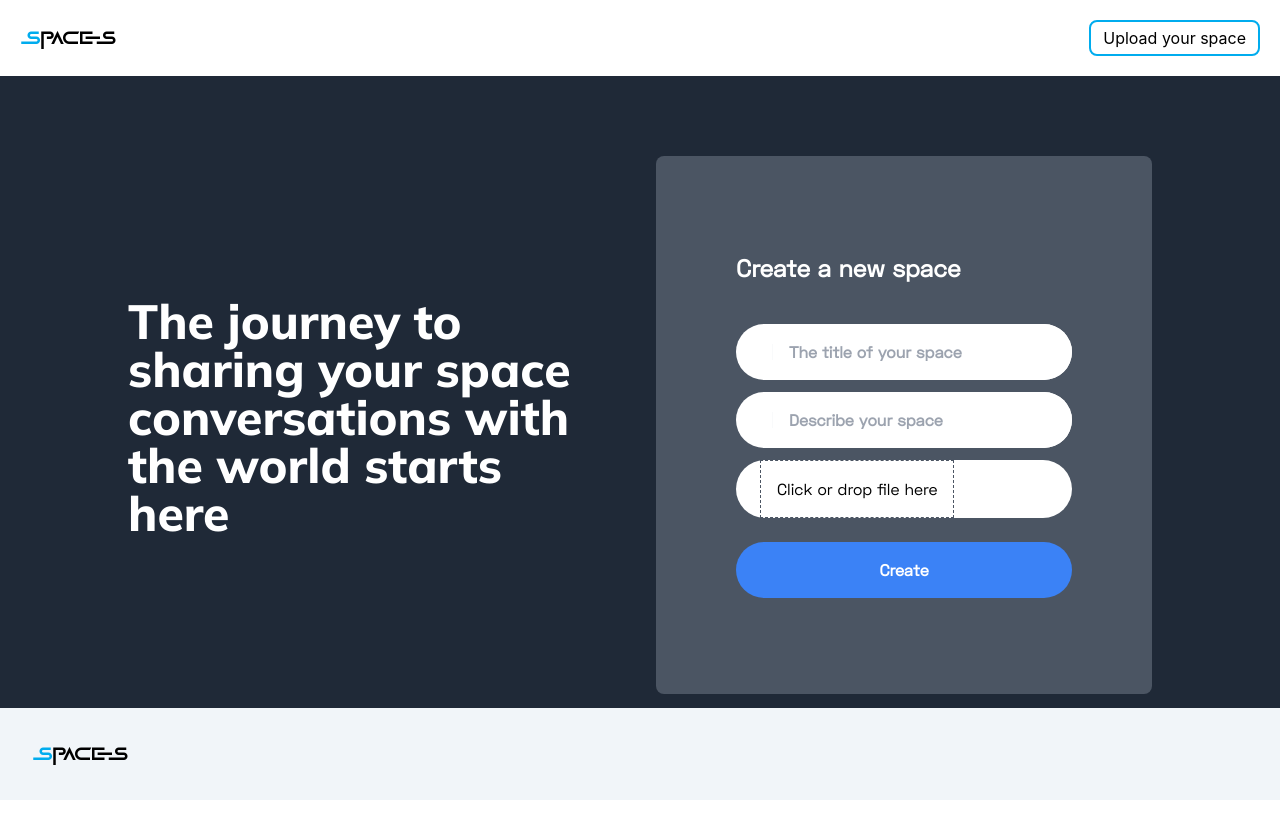
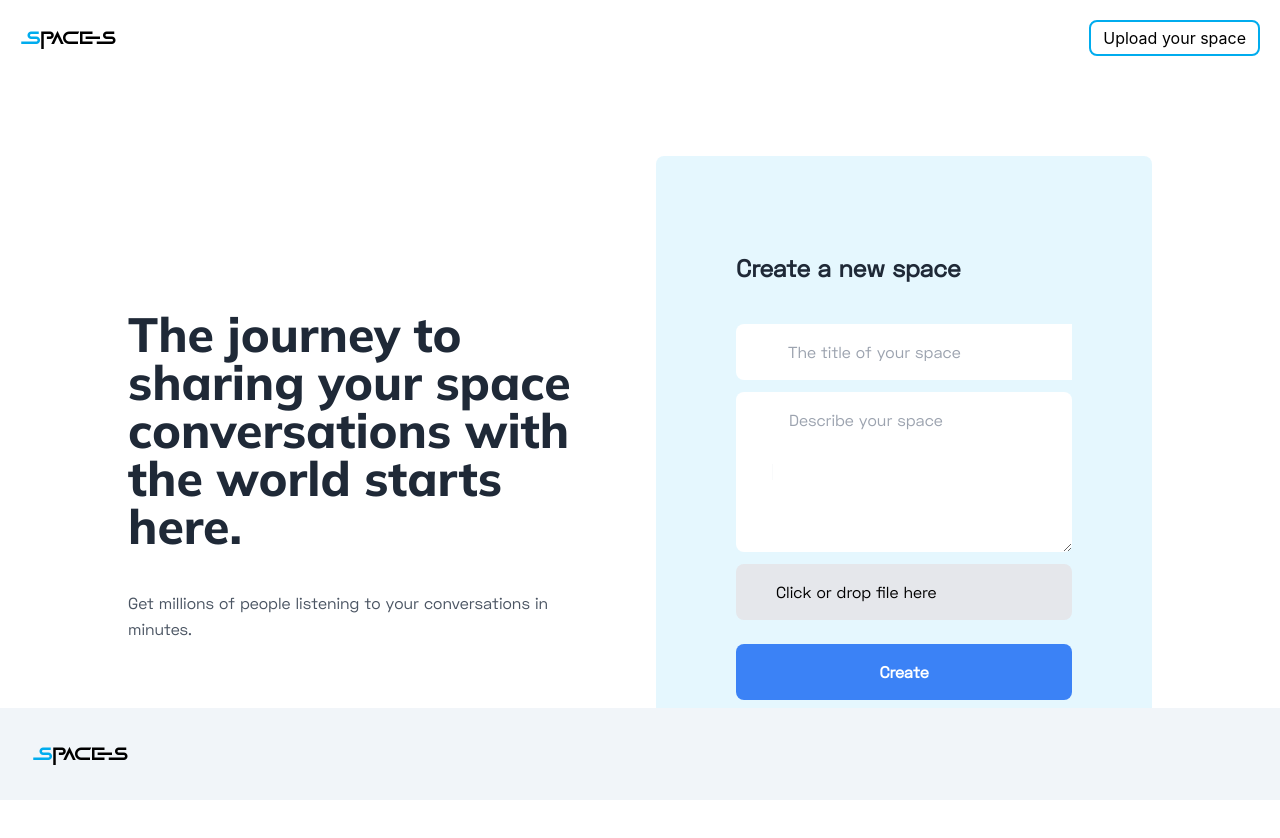
Before and after one commit to kenny-io/TwitterSpaces, a Next.js app: page /app/spaces/new in a window 1280 px wide. Shown: the top 838 px of the page. Before the commit the page ends 800 px from the top, so only its background shows below. Built offline with nearby package versions, Linux system fonts and the light colour scheme; no server answers.

Commit message:
Add create spaces form

```diff
--- a/components/Upload.js
+++ b/components/Upload.js
@@ -84,7 +84,7 @@ export function Upload() {
     <>
       <div
         {...getRootProps({
-          className: "p-4 border border-dashed border-gray-600",
+          className: "p-4 ",
         })}
       >
         <label>
--- a/pages/app/spaces/new.js
+++ b/pages/app/spaces/new.js
@@ -29,49 +29,53 @@ export default function NewSpacePage() {
   }
 
   return (
-    <section className="relative py-20 2xl:py-40 bg-gray-800 overflow-hidden">
+    <section className="relative py-20 2xl:py-40 bg-white overflow-hidden">
       <div className="relative container px-4 mx-auto">
         <div className="max-w-5xl mx-auto">
           <div className="flex flex-wrap items-center -mx-4">
             <div className="w-full lg:w-1/2 px-4 mb-16 lg:mb-0">
               <div className="max-w-md">
-                <h2 className="mt-8 mb-12 text-5xl font-bold font-heading text-white font-mulish">
+                <h2 className="mt-8 mb-10 text-5xl font-bold font-heading text-gray-800 font-mulish">
                   The journey to sharing your space conversations with the world
-                  starts here
+                  starts here.
                 </h2>
+                <p className="mb-8 leading-relaxed text-gray-600 font-grotesk">
+                  Get millions of people listening to your conversations in
+                  minutes.
+                </p>
               </div>
             </div>
             <div className="w-full lg:w-1/2 px-4">
-              <div className="px-6 lg:px-20 py-12 lg:py-24 bg-gray-600 rounded-lg">
+              <div className="px-6 lg:px-20 py-12 lg:py-24 bg-twitterblue_light rounded-lg">
                 <form onSubmit={handleSubmit} className="font-grotesk">
-                  <h3 className="mb-10 text-2xl text-white font-bold font-heading">
+                  <h3 className="mb-10 text-2xl text-gray-800 font-bold font-heading">
                     Create a new space
                   </h3>
-                  <div className="flex items-center pl-6 mb-3 bg-white rounded-full">
-                    <span className="inline-block pr-3 py-2 border-r border-gray-50"></span>
+                  <div className="flex items-center pl-6 mb-3 bg-white rounded-lg">
+                    <span className="inline-block pr-3 py-2 "></span>
                     <input
-                      className="w-full pl-4 pr-6 py-4 font-bold placeholder-gray-400 rounded-r-full focus:outline-none"
+                      className="w-full pl-4 pr-6 py-4 font-semi-bold placeholder-gray-400  focus:outline-none"
                       type="text"
                       name="title"
                       placeholder="The title of your space"
                     />
                   </div>
-                  <div className="flex items-center pl-6 mb-3 bg-white rounded-full">
+                  <div className="flex items-center pl-6 mb-3 bg-white rounded-lg">
                     <span className="inline-block pr-3 py-2 border-r border-gray-50"></span>
-                    <input
-                      className="w-full pl-4 pr-6 py-4 font-bold placeholder-gray-400 rounded-r-full focus:outline-none"
+                    <textarea
+                      className="w-full h-40 pl-4 pr-6 py-4 font-semi-bold placeholder-gray-400 rounded-r-full focus:outline-none"
                       type="text"
                       name="description"
                       placeholder="Describe your space"
                     />
                   </div>
 
-                  <div className="flex items-center pl-6 mb-6 bg-white rounded-full">
+                  <div className="flex items-center pl-6 mb-6 bg-gray-200 rounded-lg">
                     <Upload />
                   </div>
                   <button
                     type="submit"
-                    className="py-4 w-full bg-blue-500 hover:bg-blue-600 text-white font-bold rounded-full transition duration-200"
+                    className="py-4 w-full bg-blue-500 hover:bg-blue-600 text-white font-bold rounded-lg transition duration-200"
                   >
                     Create
                   </button>
```
